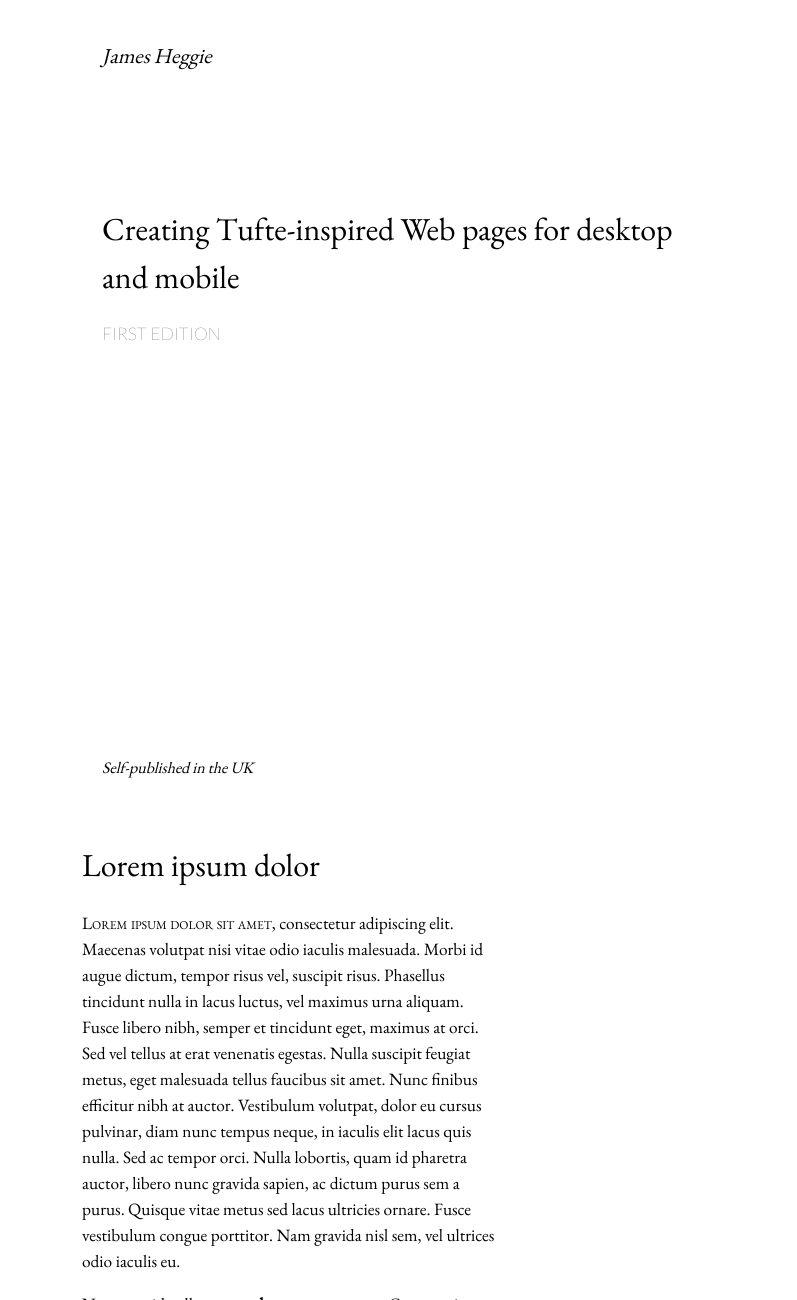
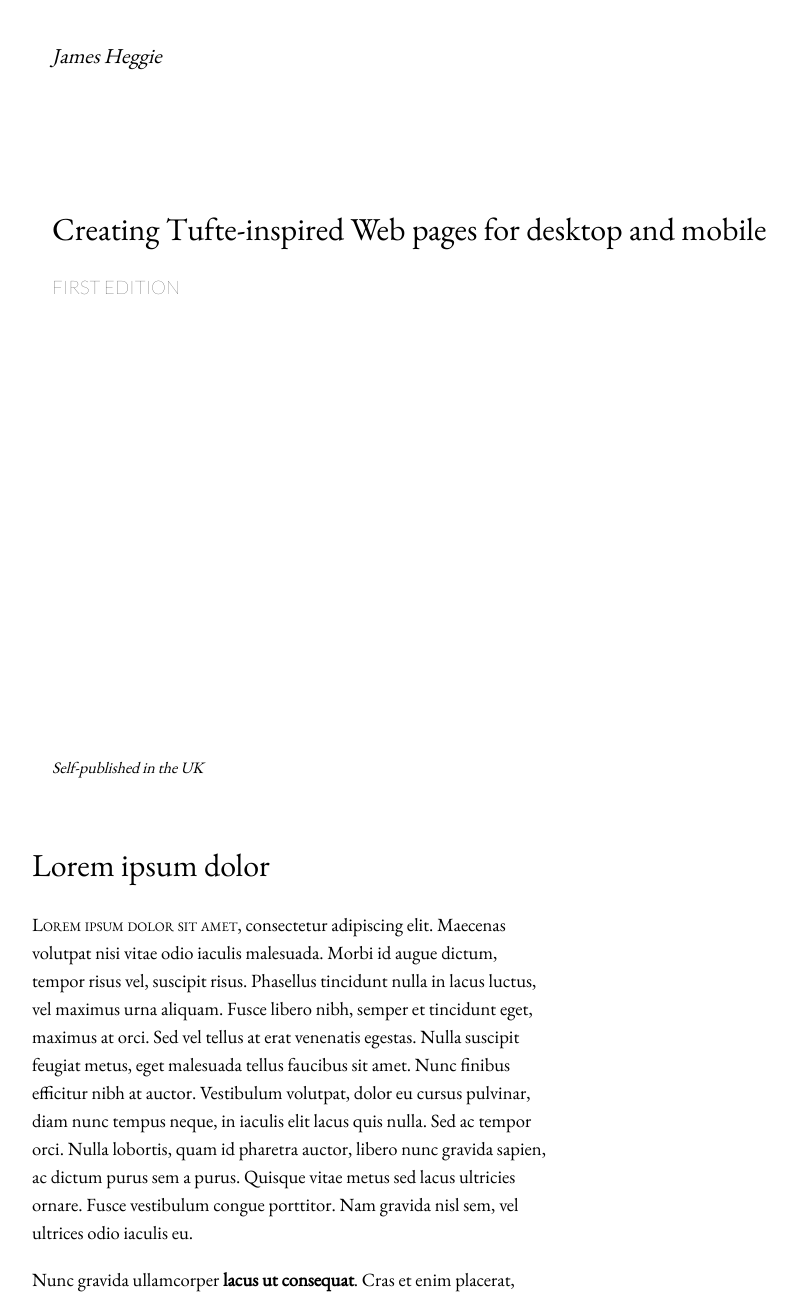
Before and after one commit to mixedjames/tufte-test, a plain HTML site: page index.html in a window 1280 px wide. Shown: the top 1300 px of the page, without its empty margins (228-1025 px from the left). Drawn offline with nearby package versions, Linux system fonts and the light colour scheme.

Commit message:
Mobile fixes

```diff
--- a/index.html
+++ b/index.html
@@ -29,11 +29,11 @@
     min-width: 400px;
     height: 100%;
     font-family: "EB Garamond", serif;
-    font-size: 13pt;
+    font-size: 14pt;
   }
 
   .main-viewport {
-    max-width: 700px;
+    max-width: 800px;
     margin: auto;
   }
 
@@ -94,7 +94,6 @@
   }
 
   .main-viewport .content p {
-    padding-right: 50px;
   }
 
   .main-viewport .content .new-idea {
@@ -112,6 +111,7 @@
 
     border: solid black 1px;
     border-radius: 4px;
+    margin: 10px;
 
     width: 30px;
     height: 30px;
```
